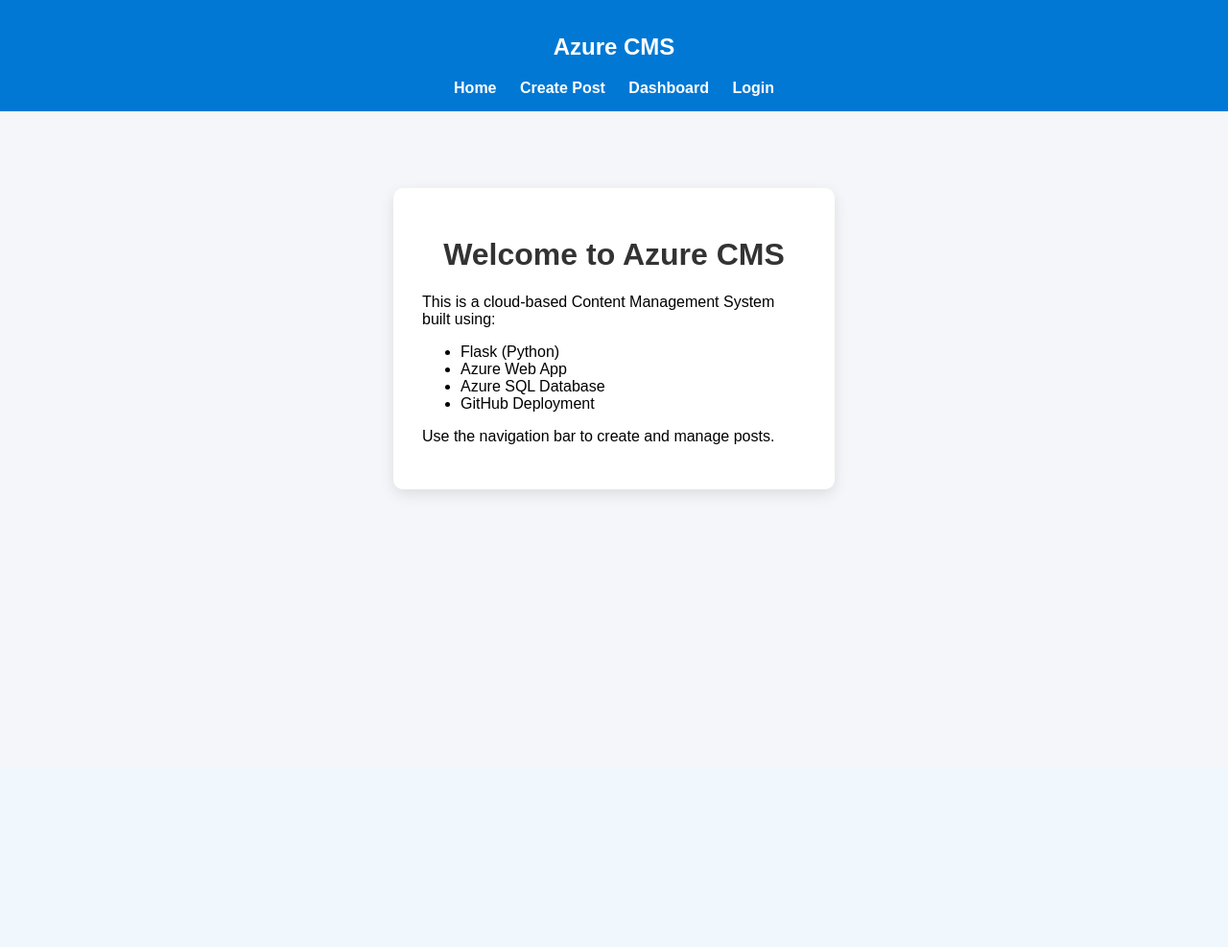
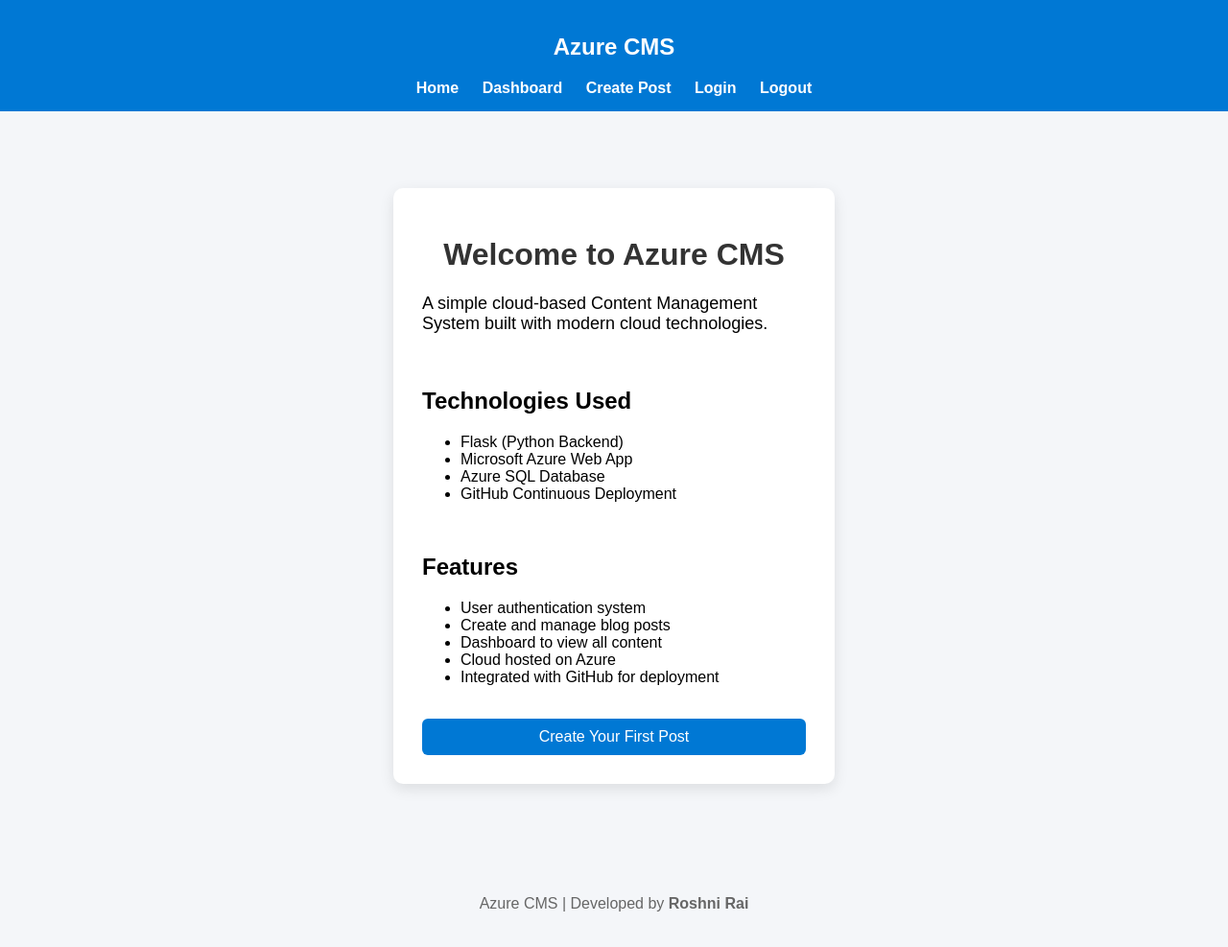
Before and after one commit to Roshni-0523/azure-flask-cms, a Flask app: page / in a window 1280 px wide. Shown: the whole page at 96% size. Before the commit the page ends 518 px from the top, so only its background shows below. Run offline with Flask 3, Linux system fonts and the light colour scheme.

Commit message:
Improved home page UI, added project footer and added logout button

```diff
--- a/app.py
+++ b/app.py
@@ -5,27 +5,36 @@
 app = Flask(__name__)
 app.secret_key = "secret"
 
+# Azure SQL credentials from environment variables
 server = os.environ.get("DB_SERVER")
 database = os.environ.get("DB_NAME")
 username = os.environ.get("DB_USER")
 password = os.environ.get("DB_PASSWORD")
 
+# Database connection
 conn = pyodbc.connect(
     f'DRIVER={{ODBC Driver 17 for SQL Server}};SERVER={server};DATABASE={database};UID={username};PWD={password}'
 )
+
+# ---------------- HOME PAGE ----------------
 
 @app.route('/')
 def home():
     return render_template("home.html")
 
 
-@app.route('/login', methods=["GET","POST"])
+# ---------------- LOGIN ----------------
+
+@app.route('/login', methods=["GET", "POST"])
 def login():
+
     if request.method == "POST":
+
         user = request.form['username']
         pwd = request.form['password']
 
         cursor = conn.cursor()
+
         cursor.execute(
             "SELECT * FROM users WHERE username=? AND password=?",
             (user, pwd)
@@ -35,39 +44,69 @@
 
         if result:
             session['user'] = user
-            return redirect("/")
+            return redirect("/dashboard")
 
     return render_template("login.html")
 
 
-@app.route('/create', methods=["GET","POST"])
+# ---------------- CREATE POST ----------------
+
+@app.route('/create', methods=["GET", "POST"])
 def create():
+
+    # Require login
+    if 'user' not in session:
+        return redirect("/login")
+
     if request.method == "POST":
+
         title = request.form['title']
         author = request.form['author']
-        body = request.form['content']   # must match textarea name
+        body = request.form['content']
 
         cursor = conn.cursor()
+
         cursor.execute(
-            "INSERT INTO posts (title,author,body) VALUES (?,?,?)",
+            "INSERT INTO posts (title, author, body) VALUES (?, ?, ?)",
             (title, author, body)
         )
 
         conn.commit()
 
-        return redirect("/")
+        return redirect("/dashboard")
 
     return render_template("create_post.html")
 
 
+# ---------------- DASHBOARD ----------------
+
 @app.route('/dashboard')
 def dashboard():
+
+    # Require login
+    if 'user' not in session:
+        return redirect("/login")
+
     cursor = conn.cursor()
+
     cursor.execute("SELECT * FROM posts")
+
     posts = cursor.fetchall()
 
     return render_template("dashboard.html", posts=posts)
 
 
+# ---------------- LOGOUT ----------------
+
+@app.route('/logout')
+def logout():
+
+    session.pop('user', None)
+
+    return redirect("/login")
+
+
+# ---------------- RUN APP ----------------
+
 if __name__ == "__main__":
     app.run()
--- a/static/css/style.css
+++ b/static/css/style.css
@@ -59,3 +59,21 @@
 .navbar a:hover{
     text-decoration:underline;
 }
+
+.post-card{
+    background:white;
+    padding:20px;
+    margin:20px 0;
+    border-radius:10px;
+    box-shadow:0 3px 10px rgba(0,0,0,0.1);
+}
+
+.post-title{
+    font-size:22px;
+    font-weight:bold;
+}
+
+.post-author{
+    color:#666;
+    font-size:14px;
+}
--- a/templates/create_post.html
+++ b/templates/create_post.html
@@ -12,9 +12,13 @@
 
 <div class="navbar">
     <h2>Azure CMS</h2>
+
     <a href="/">Home</a>
+    <a href="/dashboard">Dashboard</a>
     <a href="/create">Create Post</a>
-    <a href="/dashboard">Dashboard</a>
+    <a href="/login">Login</a>
+    <a href="/logout">Logout</a>
+
 </div>
 
 <div class="container">
--- a/templates/home.html
+++ b/templates/home.html
@@ -2,7 +2,7 @@
 <html>
 
 <head>
-    <title>Home</title>
+    <title>Azure CMS</title>
     <link rel="stylesheet" href="{{ url_for('static', filename='css/style.css') }}">
 </head>
 
@@ -10,28 +10,57 @@
 
 <div class="navbar">
     <h2>Azure CMS</h2>
+
     <a href="/">Home</a>
+    <a href="/dashboard">Dashboard</a>
     <a href="/create">Create Post</a>
-    <a href="/dashboard">Dashboard</a>
     <a href="/login">Login</a>
+    <a href="/logout">Logout</a>
 </div>
 
 <div class="container">
 
 <h1>Welcome to Azure CMS</h1>
 
-<p>This is a cloud-based Content Management System built using:</p>
+<p style="font-size:18px;">
+A simple cloud-based Content Management System built with modern cloud technologies.
+</p>
+
+<br>
+
+<h2>Technologies Used</h2>
 
 <ul>
-<li>Flask (Python)</li>
-<li>Azure Web App</li>
+<li>Flask (Python Backend)</li>
+<li>Microsoft Azure Web App</li>
 <li>Azure SQL Database</li>
-<li>GitHub Deployment</li>
+<li>GitHub Continuous Deployment</li>
 </ul>
 
-<p>Use the navigation bar to create and manage posts.</p>
+<br>
+
+<h2>Features</h2>
+
+<ul>
+<li>User authentication system</li>
+<li>Create and manage blog posts</li>
+<li>Dashboard to view all content</li>
+<li>Cloud hosted on Azure</li>
+<li>Integrated with GitHub for deployment</li>
+</ul>
+
+<br>
+
+<a href="/create">
+<button>Create Your First Post</button>
+</a>
 
 </div>
 
+<footer style="text-align:center; margin-top:40px; padding:20px; color:#666;">
+    <p>Azure CMS | Developed by <b>Roshni Rai</b></p>
+</footer>
+
 </body>
+
 </html>
--- a/templates/login.html
+++ b/templates/login.html
@@ -10,9 +10,13 @@
 
 <div class="navbar">
     <h2>Azure CMS</h2>
+
     <a href="/">Home</a>
+    <a href="/dashboard">Dashboard</a>
     <a href="/create">Create Post</a>
-    <a href="/dashboard">Dashboard</a>
+    <a href="/login">Login</a>
+    <a href="/logout">Logout</a>
+
 </div>
 
 <div class="container">
```
Also changed, not shown: templates/dashboard.html (+20 -5 lines).
